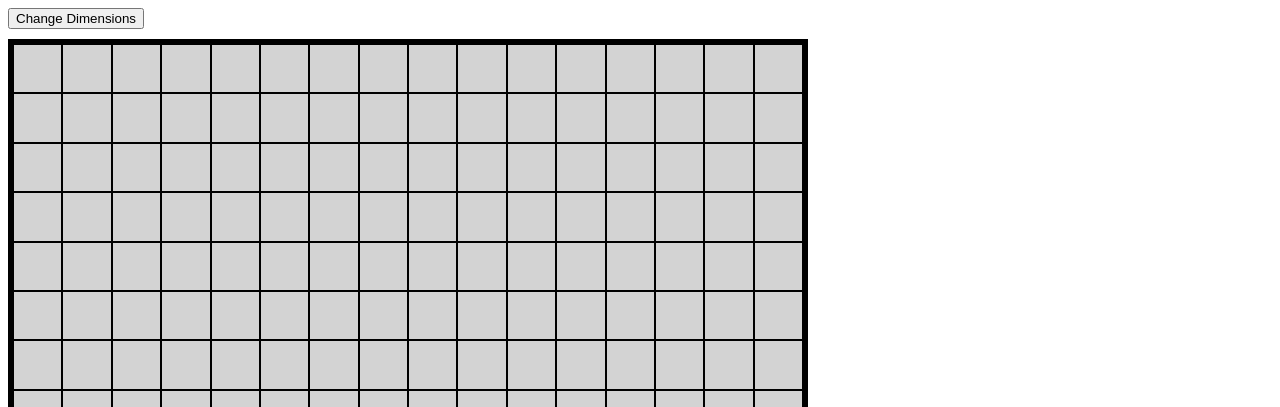
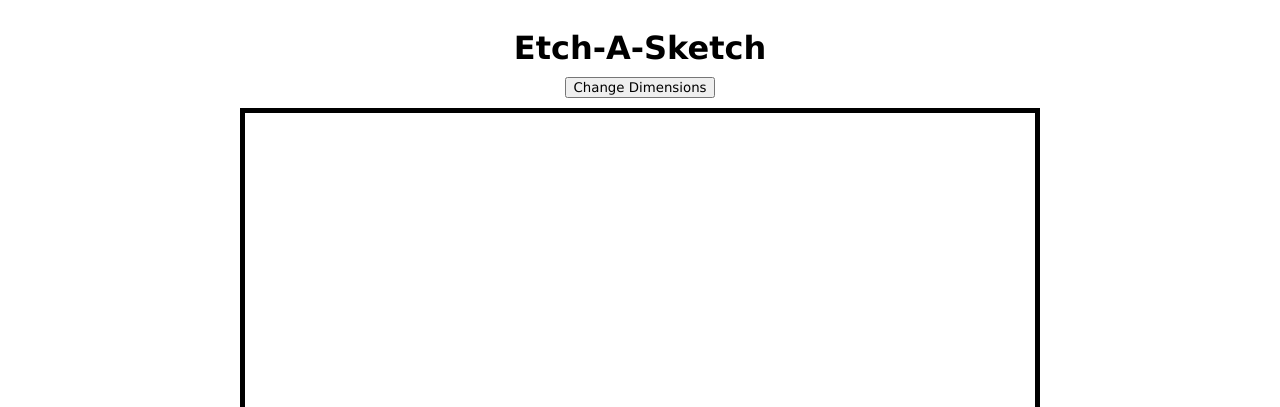
Before and after one commit to PencilknightZX/Etch-a-Sketch, a plain HTML site: page index.html in a window 1280 px wide. Shown: the top 407 px of the page. Drawn offline with Linux system fonts and the light colour scheme.

Commit message:
Removed square borders and default color Added a title and centered page content

```diff
--- a/index.html
+++ b/index.html
@@ -8,6 +8,7 @@
     <title>Etch-A-Sketch</title>
 </head>
 <body>
+    <h1>Etch-A-Sketch</h1>
     <button class="gridBtn">Change Dimensions</button>
     <div class="container"></div>
 </body>
--- a/styles.css
+++ b/styles.css
@@ -1,11 +1,21 @@
 *{
     box-sizing: border-box;
+    font-family: Verdana, Geneva, Tahoma, sans-serif;
 }
 
+body{
+    display: flex;
+    flex-direction: column;
+    align-items: center;
+
+}
 .gridBtn{
     margin-bottom: 10px;
 }
-
+h1{
+    text-align: center;
+    margin-bottom: 10px;
+}
 .container{
     display: flex;
     flex-wrap: wrap;
@@ -13,12 +23,11 @@
     width: 800px;
     height: 800px;
     border: 5px solid black;
+    margin-bottom: 50px;
 }
 
 .grid_square{
     margin: 0;
-    border: 1px solid black;
-    background-color: lightgrey;
 }
 
 .grid_square:hover{
```
Also changed, not shown: script.js (line endings or trailing spaces).
